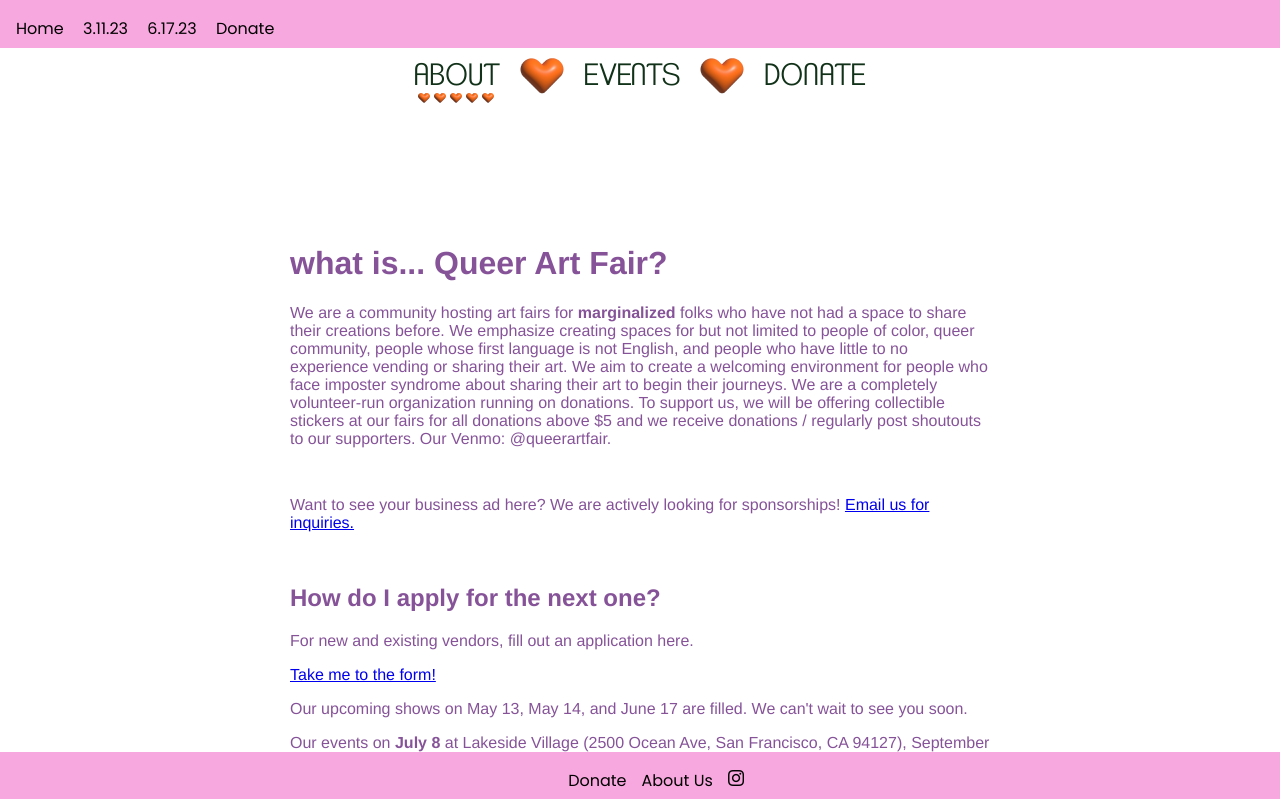
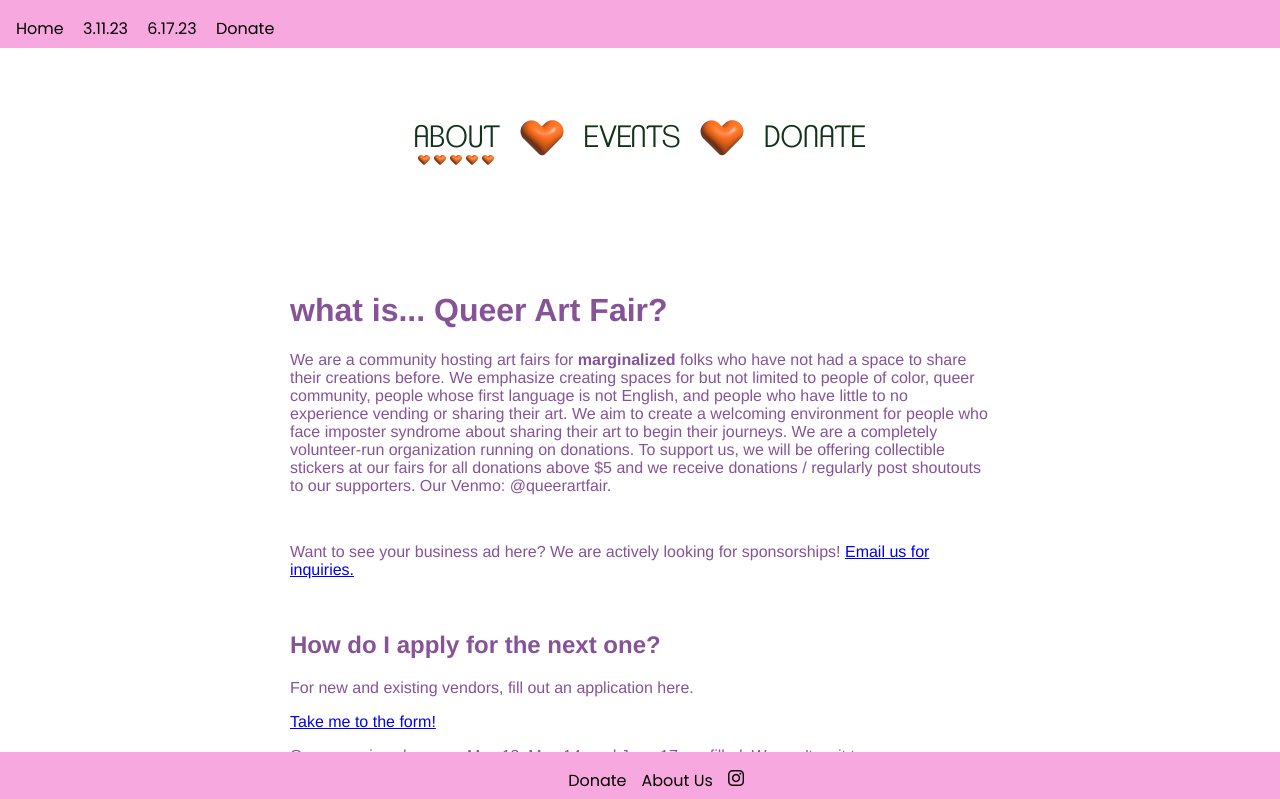
Before and after one commit to michellewong793/queer-art-fair-v2, a Next.js app: page / in a window 1280 px wide. Shown: the top 799 px of the page. Built offline with nearby package versions, Linux system fonts and the light colour scheme.

Commit message:
finished the navigation bar for mobile and desktop

```diff
--- a/components/Navigation.js
+++ b/components/Navigation.js
@@ -1,54 +1,50 @@
 import {useRouter} from 'next/router';
 import Link from 'next/link';
-import activeStyle from './navigation.module.css';
+import style from './navigation.module.css';
+import React, {useState} from 'react';
 
 const Navigation = () => {
 
     const router = useRouter();
     const currentRoute = router.pathname;
 
-    let navigationStyles = {
-        container: {
-            display: 'flex',
-            flexDirection: 'row',
-            justifyContent: 'center',
-            paddingTop: 50,
-            paddingLeft: '10%',
-            paddingRight: '10%',
-            marginLeft: 'auto',
-            marginRight: 'auto',
-        },
-
-        image: {
-            height: 36,
-            width: 44,
-            marginLeft: 20,
-            marginRight: 20
-        },
-
-        text: {
-            fontSize: 30,
-            fontFamily: "ClementePDae",
-            margin: 0,
-            color: '#113219',
-            textDecoration: 'none',
-            paddingBottom: 30,
-            textAlign: 'center'
-        },
-
-    };
+    const [showNav, setShowNav] = useState(false);
 
     return (
-        <div style={navigationStyles.container}>
-            <a style = {navigationStyles.text} href = "/" className = {currentRoute === '/' ? activeStyle.active : activeStyle.nonActive}>
-                ABOUT
-            </a>
-            <img style = {navigationStyles.image} src = '/heart.png'/>
-            <a style = {navigationStyles.text} href = "/events" className = {currentRoute === '/events' ? activeStyle.active : activeStyle.nonActive}>EVENTS</a>
-            <img style = {navigationStyles.image} src = '/heart.png'/>
-            <a style = {navigationStyles.text} href = "https://www.gofundme.com/f/queer-art-faire">DONATE</a>
+        <div className = {style.bigContainer}>
+            <div className = {style.mobileContainer} style = {{display: showNav ? "flex" : "none"}}>
+                <a  href = "/" className = {currentRoute === '/' ? style.active : style.nonActive}>
+                    ABOUT
+                </a>
+                <img className = {style.image} src = '/heart.png'/>
+                <a  href = "/events" className = {currentRoute === '/events' ? style.active : style.nonActive}>
+                    EVENTS
+                </a>
+                <img className = {style.image} src = '/heart.png'/>
+                <a  className = {style.nonActive} href = "https://www.gofundme.com/f/queer-art-faire">
+                    DONATE
+                </a>
+            </div>
+            <button className = {style.button} onClick = {() => setShowNav(!showNav)}>
+                <img className = {style.hamburger} src = "/hamburger.png"/>
+            </button>
+
+            <div className = {style.desktopContainer}>
+                <a  href = "/" className = {currentRoute === '/' ? style.active : style.nonActive}>
+                    ABOUT
+                </a>
+                <img className = {style.image} src = '/heart.png'/>
+                <a  href = "/events" className = {currentRoute === '/events' ? style.active : style.nonActive}>
+                    EVENTS
+                </a>
+                <img className = {style.image} src = '/heart.png'/>
+                <a  className = {style.nonActive} href = "https://www.gofundme.com/f/queer-art-faire">
+                    DONATE
+                </a>
+            </div>
         </div>
     )
+
 };
 
 export default Navigation;
--- a/components/navigation.module.css
+++ b/components/navigation.module.css
@@ -1,16 +1,127 @@
 
 
 .active {
-    font-size: 35;
+    font-size: 30px;
     font-family: "ClementePDae";
     margin: 0;
     color: #113219;
+    text-decoration: none;
+    padding-bottom: 15px;
+    text-align: center;
     background-image: url("/heart-underline.png");
     background-position: 5px 35px;
     background-size: 76px 10px;
-    background-repeat: no-repeat
+    background-repeat: no-repeat;
+    justify-content: center;
+}
+
+@media (max-width: 780px) {
+    .active {
+        font-size: 25px;
+        padding-left: 5px;
+        padding-right: 5px;
+        background-position: 5px 30px;
+        background-size: 76px 10px;
+        justify-content: center;
+    }
 }
 
 .nonActive {
     text-decoration: none;
+    font-size: 30px;
+    font-family: 'ClementePDae';
+    margin: 0px;
+    color: #113219;
+    text-decoration: none;
+    padding-bottom: 15px;
+    text-align: center;
 }
+
+@media (max-width: 780px) {
+    .nonActive{
+        font-size: 25px;
+    }
+}
+
+.bigContainer{
+    display: flex;
+    flex-direction: row;
+    justify-content: center;
+    align-items: center;
+    margin-top: 60px;
+    padding-left: 10%;
+    padding-right: 10%;
+    margin-left: auto;
+    margin-right: auto;
+    position: relative;
+}
+
+.button {
+    height: 40px;
+    width: 50px;
+    margin-left: auto;
+    margin-bottom: 30px;
+    justify-content: center;
+    border-radius: 15px;
+    border: solid #FA7127;
+}
+
+@media(min-width: 780px){
+    .button {
+        display: none;
+    }
+}
+
+.mobileContainer {
+    display: flex;
+    flex-direction: column;
+    justify-content: center;
+    align-items: center;
+    margin-top: 60px;
+    padding-left: 10%;
+    padding-right: 10%;
+    margin-left: auto;
+    margin-right: auto;
+    position: relative;
+
+}
+
+@media(min-width: 780px) {
+    .mobileContainer {
+        display: none;
+    }
+
+}
+
+.desktopContainer{
+    display: none;
+}
+
+@media(min-width: 780px) {
+    .desktopContainer {
+        display: flex;
+        flex-direction: row;
+        justify-content: center;
+        align-items: center;
+        margin-top: 60px;
+        padding-left: 10%;
+        padding-right: 10%;
+        margin-left: auto;
+        margin-right: auto;
+        position: relative;
+    }
+
+}
+
+.hamburger {
+    height: 35px;
+    width: 35px;
+}
+
+.image {
+    height: 36px;
+    width: 44px;
+    margin-left: 20px;
+    margin-right: 20px;
+    padding-bottom: 15px;
+}
```
Also changed, not shown: public/hamburger.png (added).
